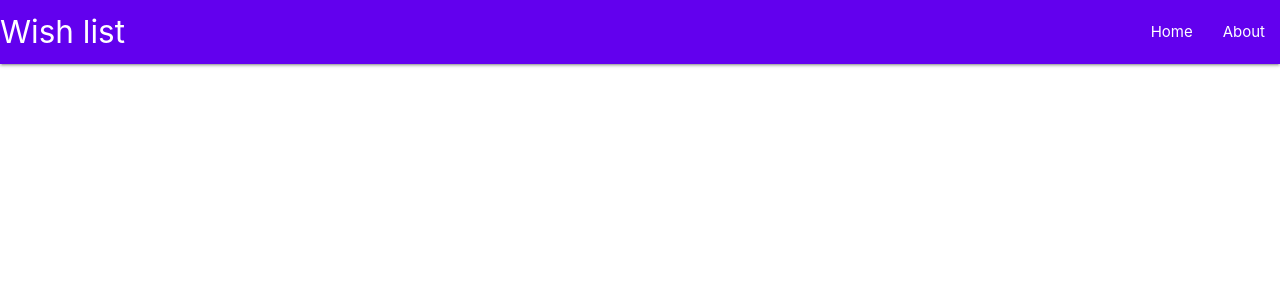
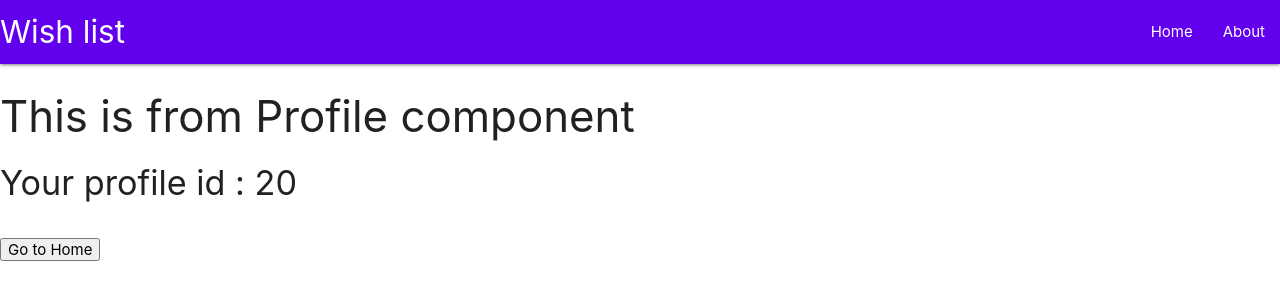
Before and after one commit to amrit-sbagga/wish-list-mernstack, a React (Create React App) app in the folder client/: page /20 in a window 1280 px wide. Shown: the top 300 px of the page. Built offline with nearby package versions, Linux system fonts and the light colour scheme.

Commit message:
route parameter usage

```diff
--- a/client/src/App.js
+++ b/client/src/App.js
@@ -5,8 +5,9 @@ import Navbar from './components/Navbar';
 
 import { BrowserRouter, Route } from 'react-router-dom';
 
-import Home from './components/Home'
-import About from './components/About'
+import Home from './components/Home';
+import About from './components/About';
+import Profile from './components/Profile';
 
 class App extends React.Component {
 
@@ -21,6 +22,7 @@ class App extends React.Component {
           <Navbar />
           <Route path="/" component={Home} exact />
           <Route path="/about" component={About} />
+          <Route path="/:profile_id" component={Profile} />
         </div>
       </BrowserRouter>
     );
--- a/client/src/components/Home.js
+++ b/client/src/components/Home.js
@@ -1,5 +1,6 @@
 //import logo from './logo.svg';
 import React from 'react';
+import {Link} from 'react-router-dom';
 import {connect} from 'react-redux';
 import {
   handleInputAction,
@@ -14,6 +15,10 @@ class Home extends React.Component {
    // text : '',
     resp : '',
    // mywishes : [{_id : 1, wish:"loading"}]
+   users : [
+      { "id" : 20, "name" : "monty" },
+      { "id" : 21, "name" : "amrit" }
+    ]
   }
 
   componentDidMount(){
@@ -52,6 +57,10 @@ class Home extends React.Component {
            >{item.wish}</a>
     });
 
+    const myusers = this.state.users.map(item => {
+      return <Link to={"/" + item.id}><h3>{item.name}</h3></Link>
+    });
+
     return (
       <div>
         <form onSubmit={(e)=>this.props.handleSubmit(e)}>
@@ -69,6 +78,12 @@ class Home extends React.Component {
         <h4>{this.state.resp}</h4>
         <div className="collection">
           { wisheslist }
+        </div>
+
+        <h4>============================</h4>
+
+        <div>
+          {myusers}
         </div>
 
       </div>
--- /dev/null
+++ b/client/src/components/Profile.js
@@ -0,0 +1,20 @@
+import React from 'react';
+
+class Profile extends React.Component {
+
+  render(){
+  console.log("profile props = ", this.props);
+    return (
+      <div>
+         <h3>This is from Profile component</h3>
+         <h4>Your profile id : {this.props.match.params.profile_id}</h4>
+         <br/>
+         <button onClick={()=>{
+              this.props.history.push("/")
+           }}>Go to Home</button>
+      </div>
+    );
+  }
+}
+
+export default Profile;
```
